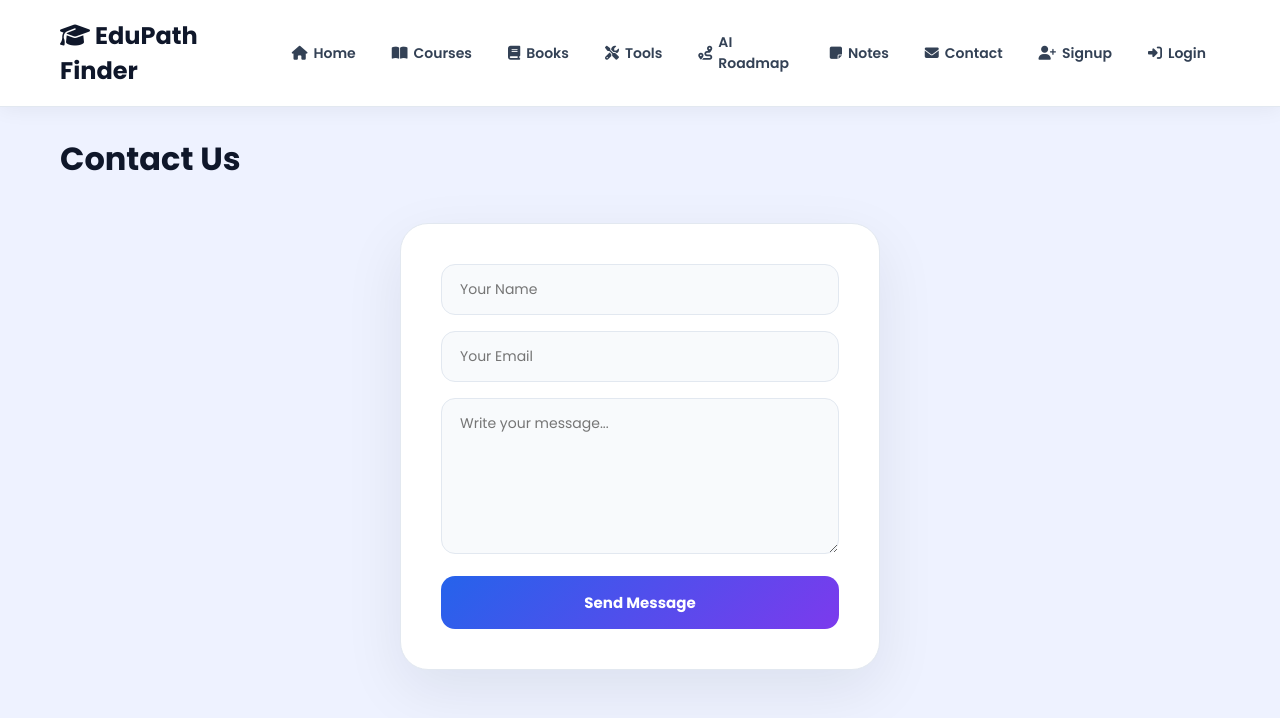
After one commit to Ajeetyadav4583/EduPath-Finder, a Flask app: page /contact in a window 1280 px wide. The commit adds this page. Shown: the top 718 px of the page. Run offline with Flask 3, Linux system fonts and the light colour scheme.

Commit message:
Added contact page and improved roadmap

```diff
--- a/app.py
+++ b/app.py
@@ -10,146 +10,31 @@ app.config["SQLALCHEMY_TRACK_MODIFICATIONS"] = False
 
 db = SQLAlchemy(app)
 
-# ========================= DATA =========================
-
 courses = [
-    {
-        "title": "Python for Beginners",
-        "category": "Python",
-        "provider": "FreeCodeCamp",
-        "level": "Beginner",
-        "language": "English",
-        "rating": 4.8,
-        "completed": 1250,
-        "url": "https://www.freecodecamp.org/"
-    },
-    {
-        "title": "AI/ML Basics",
-        "category": "AI/ML",
-        "provider": "Google",
-        "level": "Beginner",
-        "language": "English",
-        "rating": 4.7,
-        "completed": 980,
-        "url": "https://developers.google.com/machine-learning"
-    },
-    {
-        "title": "JEE Preparation",
-        "category": "JEE",
-        "provider": "YouTube",
-        "level": "Intermediate",
-        "language": "Hindi",
-        "rating": 4.6,
-        "completed": 2300,
-        "url": "https://www.youtube.com/"
-    },
-    {
-        "title": "Web Development Bootcamp",
-        "category": "Web Dev",
-        "provider": "The Odin Project",
-        "level": "Beginner",
-        "language": "English",
-        "rating": 4.9,
-        "completed": 3100,
-        "url": "https://www.theodinproject.com/"
-    },
-    {
-        "title": "Data Science with Python",
-        "category": "Data Science",
-        "provider": "Kaggle",
-        "level": "Intermediate",
-        "language": "English",
-        "rating": 4.7,
-        "completed": 1800,
-        "url": "https://www.kaggle.com/learn"
-    },
-    {
-        "title": "DSA Masterclass",
-        "category": "DSA",
-        "provider": "LeetCode",
-        "level": "Advanced",
-        "language": "English",
-        "rating": 4.8,
-        "completed": 2100,
-        "url": "https://leetcode.com/"
-    },
-    {
-        "title": "UPSC Complete Guide",
-        "category": "UPSC",
-        "provider": "Unacademy",
-        "level": "Intermediate",
-        "language": "Hindi/English",
-        "rating": 4.5,
-        "completed": 890,
-        "url": "https://unacademy.com/"
-    },
+    {"title": "Python for Beginners", "category": "Python", "provider": "FreeCodeCamp", "level": "Beginner", "language": "English", "rating": 4.8, "completed": 1250, "url": "https://www.freecodecamp.org/"},
+    {"title": "AI/ML Basics", "category": "AI/ML", "provider": "Google", "level": "Beginner", "language": "English", "rating": 4.7, "completed": 980, "url": "https://developers.google.com/machine-learning"},
+    {"title": "JEE Preparation", "category": "JEE", "provider": "YouTube", "level": "Intermediate", "language": "Hindi", "rating": 4.6, "completed": 2300, "url": "https://www.youtube.com/"},
+    {"title": "Web Development Bootcamp", "category": "Web Dev", "provider": "The Odin Project", "level": "Beginner", "language": "English", "rating": 4.9, "completed": 3100, "url": "https://www.theodinproject.com/"},
+    {"title": "Data Science with Python", "category": "Data Science", "provider": "Kaggle", "level": "Intermediate", "language": "English", "rating": 4.7, "completed": 1800, "url": "https://www.kaggle.com/learn"},
+    {"title": "DSA Masterclass", "category": "DSA", "provider": "LeetCode", "level": "Advanced", "language": "English", "rating": 4.8, "completed": 2100, "url": "https://leetcode.com/"},
+    {"title": "UPSC Complete Guide", "category": "UPSC", "provider": "Unacademy", "level": "Intermediate", "language": "Hindi/English", "rating": 4.5, "completed": 890, "url": "https://unacademy.com/"},
 ]
 
 books = [
-    {
-        "title": "Automate the Boring Stuff with Python",
-        "author": "Al Sweigart",
-        "category": "Python",
-        "rating": 4.9,
-        "url": "https://automatetheboringstuff.com/"
-    },
-    {
-        "title": "Think Python",
-        "author": "Allen B. Downey",
-        "category": "Python",
-        "rating": 4.7,
-        "url": "https://greenteapress.com/wp/think-python/"
-    },
-    {
-        "title": "Deep Learning Book",
-        "author": "Goodfellow, Bengio, Courville",
-        "category": "AI/ML",
-        "rating": 4.8,
-        "url": "https://www.deeplearningbook.org/"
-    },
-    {
-        "title": "Eloquent JavaScript",
-        "author": "Marijn Haverbeke",
-        "category": "Web Dev",
-        "rating": 4.8,
-        "url": "https://eloquentjavascript.net/"
-    },
+    {"title": "Automate the Boring Stuff with Python", "author": "Al Sweigart", "category": "Python", "rating": 4.9, "url": "https://automatetheboringstuff.com/"},
+    {"title": "Think Python", "author": "Allen B. Downey", "category": "Python", "rating": 4.7, "url": "https://greenteapress.com/wp/think-python/"},
+    {"title": "Deep Learning Book", "author": "Goodfellow, Bengio, Courville", "category": "AI/ML", "rating": 4.8, "url": "https://www.deeplearningbook.org/"},
+    {"title": "Eloquent JavaScript", "author": "Marijn Haverbeke", "category": "Web Dev", "rating": 4.8, "url": "https://eloquentjavascript.net/"},
 ]
 
 tools = [
-    {
-        "name": "GitHub",
-        "category": "Coding",
-        "description": "Code hosting and portfolio building platform used by every developer.",
-        "rating": 4.9,
-        "url": "https://github.com/"
-    },
-    {
-        "name": "Google Colab",
-        "category": "AI/ML",
-        "description": "Run Python and ML notebooks online for free with GPU access.",
-        "rating": 4.8,
-        "url": "https://colab.research.google.com/"
-    },
-    {
-        "name": "VS Code",
-        "category": "Coding",
-        "description": "The most popular free code editor with thousands of extensions.",
-        "rating": 4.9,
-        "url": "https://code.visualstudio.com/"
-    },
-    {
-        "name": "ChatGPT",
-        "category": "AI",
-        "description": "AI assistant to help debug code, explain concepts and generate ideas.",
-        "rating": 4.7,
-        "url": "https://chat.openai.com/"
-    },
+    {"name": "GitHub", "category": "Coding", "description": "Code hosting and portfolio building platform used by every developer.", "rating": 4.9, "url": "https://github.com/"},
+    {"name": "Google Colab", "category": "AI/ML", "description": "Run Python and ML notebooks online for free with GPU access.", "rating": 4.8, "url": "https://colab.research.google.com/"},
+    {"name": "VS Code", "category": "Coding", "description": "The most popular free code editor with thousands of extensions.", "rating": 4.9, "url": "https://code.visualstudio.com/"},
+    {"name": "ChatGPT", "category": "AI", "description": "AI assistant to help debug code, explain concepts and generate ideas.", "rating": 4.7, "url": "https://chat.openai.com/"},
 ]
 
 notes = []
-
-# ========================= MODEL =========================
 
 class User(db.Model):
     id = db.Column(db.Integer, primary_key=True)
@@ -157,12 +42,9 @@ class User(db.Model):
     email = db.Column(db.String(100), unique=True, nullable=False)
     password = db.Column(db.String(100), nullable=False)
 
-# ========================= ROUTES =========================
-
 @app.route("/")
 def home():
     return render_template("index.html", courses=courses[:3])
-
 
 @app.route("/courses")
 def course_page():
@@ -177,16 +59,13 @@ def course_page():
 
     return render_template("courses.html", courses=filtered)
 
-
 @app.route("/books")
 def book_page():
     return render_template("books.html", books=books)
 
-
 @app.route("/tools")
 def tool_page():
     return render_template("tools.html", tools=tools)
-
 
 @app.route("/roadmap", methods=["GET", "POST"])
 def roadmap_page():
@@ -196,18 +75,52 @@ def roadmap_page():
         goal = request.form.get("goal")
         hours = request.form.get("hours")
 
-        roadmap = [
-            f"Goal: {goal} | Daily Time: {hours} hours",
-            "Step 1: Basics strong karo — fundamentals skip mat karo.",
-            "Step 2: Roz practice karo — consistency > intensity.",
-            "Step 3: 2 mini projects banao aur GitHub pe daalo.",
-            "Step 4: Community join karo — Discord, Reddit, YouTube comments.",
-            "Step 5: 1 bada portfolio project complete karo.",
-            "Step 6: Resume update karo aur apply karna shuru karo!",
-        ]
+        roadmap_data = {
+            "Learn Python": [
+                f"Goal: {goal} | Daily Time: {hours} hours",
+                "Step 1: Python basics, variables, loops aur conditions seekho.",
+                "Step 2: Functions, lists, dictionaries aur file handling practice karo.",
+                "Step 3: Calculator, quiz app aur notes app jaise mini projects banao.",
+                "Step 4: GitHub par projects upload karo.",
+                "Step 5: Flask basics seekhkar web project banao."
+            ],
+            "Become AI Engineer": [
+                f"Goal: {goal} | Daily Time: {hours} hours",
+                "Step 1: Python, NumPy aur Pandas strong karo.",
+                "Step 2: Statistics aur basic math revise karo.",
+                "Step 3: Machine Learning algorithms seekho.",
+                "Step 4: AI/ML mini projects banao.",
+                "Step 5: GitHub par AI portfolio create karo."
+            ],
+            "Crack JEE": [
+                f"Goal: {goal} | Daily Time: {hours} hours",
+                "Step 1: Physics, Chemistry, Math ka syllabus divide karo.",
+                "Step 2: Daily concepts aur formulas revise karo.",
+                "Step 3: Previous year questions solve karo.",
+                "Step 4: Weekly mock tests do.",
+                "Step 5: Weak topics par extra focus karo."
+            ],
+            "Prepare UPSC": [
+                f"Goal: {goal} | Daily Time: {hours} hours",
+                "Step 1: NCERT foundation complete karo.",
+                "Step 2: Daily current affairs padho.",
+                "Step 3: Polity, History, Geography aur Economy cover karo.",
+                "Step 4: Answer writing practice karo.",
+                "Step 5: Mock tests aur revision cycle follow karo."
+            ],
+            "Become Web Developer": [
+                f"Goal: {goal} | Daily Time: {hours} hours",
+                "Step 1: HTML aur CSS strong karo.",
+                "Step 2: JavaScript DOM aur events seekho.",
+                "Step 3: Flask backend aur routing seekho.",
+                "Step 4: Login/signup wala full stack project banao.",
+                "Step 5: GitHub aur Render par deploy karo."
+            ],
+        }
+
+        roadmap = roadmap_data.get(goal)
 
     return render_template("roadmap.html", roadmap=roadmap)
-
 
 @app.route("/notes", methods=["GET", "POST"])
 def notes_page():
@@ -216,15 +129,25 @@ def notes_page():
         content = request.form.get("content")
 
         if title and content:
-            notes.append({
-                "title": title,
-                "content": content
-            })
+            notes.append({"title": title, "content": content})
 
         return redirect(url_for("notes_page"))
 
     return render_template("notes.html", notes=notes)
 
+@app.route("/contact", methods=["GET", "POST"])
+def contact_page():
+    success = False
+
+    if request.method == "POST":
+        name = request.form.get("name")
+        email = request.form.get("email")
+        message = request.form.get("message")
+
+        print("Contact Message:", name, email, message)
+        success = True
+
+    return render_template("contact.html", success=success)
 
 @app.route("/signup", methods=["GET", "POST"])
 def signup():
@@ -247,7 +170,6 @@ def signup():
 
     return render_template("signup.html")
 
-
 @app.route("/login", methods=["GET", "POST"])
 def login():
     if request.method == "POST":
@@ -268,23 +190,14 @@ def login():
 
     return render_template("login.html")
 
-
 @app.route("/logout")
 def logout():
     session.pop("username", None)
     return redirect(url_for("home"))
 
-# ========================= INIT =========================
-
 with app.app_context():
     db.create_all()
 
-# ========================= RUN =========================
-
 if __name__ == "__main__":
     port = int(os.environ.get("PORT", 5000))
-
-    app.run(
-        host="0.0.0.0",
-        port=port
-    )
+    app.run(host="0.0.0.0", port=port)
--- a/templates/base.html
+++ b/templates/base.html
@@ -2,7 +2,6 @@
 <html lang="en">
 
 <head>
-
     <meta charset="UTF-8">
 
     <meta name="viewport"
@@ -15,7 +14,6 @@
 
     <link rel="stylesheet"
           href="https://cdnjs.cloudflare.com/ajax/libs/font-awesome/6.5.2/css/all.min.css">
-
 </head>
 
 <body>
@@ -59,6 +57,11 @@
                 Notes
             </a>
 
+            <a href="/contact">
+                <i class="fa-solid fa-envelope"></i>
+                Contact
+            </a>
+
             {% if session.username %}
 
                 <span style="
@@ -93,10 +96,8 @@
     </nav>
 
     <main>
-
         {% block content %}
         {% endblock %}
-
     </main>
 
 </body>
--- /dev/null
+++ b/templates/contact.html
@@ -0,0 +1,52 @@
+{% extends "base.html" %}
+
+{% block content %}
+
+<h1>Contact Us</h1>
+
+<form method="POST" class="form-box">
+
+    <input
+        type="text"
+        name="name"
+        placeholder="Your Name"
+        required
+    >
+
+    <input
+        type="email"
+        name="email"
+        placeholder="Your Email"
+        required
+    >
+
+    <textarea
+        name="message"
+        rows="6"
+        placeholder="Write your message..."
+        required
+    ></textarea>
+
+    <button type="submit">
+        Send Message
+    </button>
+
+</form>
+
+{% if success %}
+
+<div class="card" style="margin-top:25px;">
+
+    <h2>
+        ✅ Thank you for your feedback!
+    </h2>
+
+    <p>
+        We received your message successfully.
+    </p>
+
+</div>
+
+{% endif %}
+
+{% endblock %}
```
